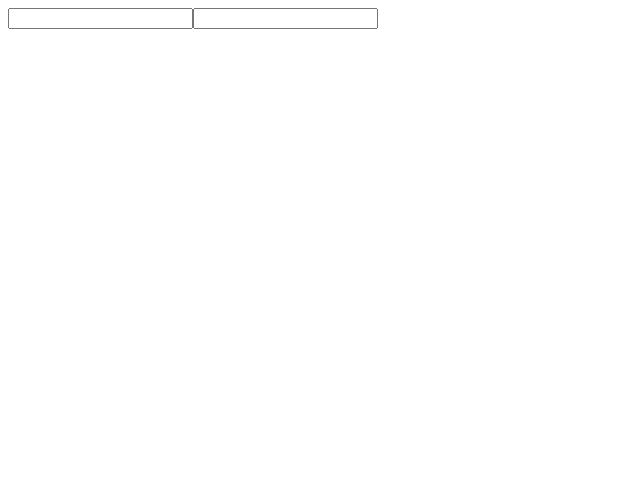
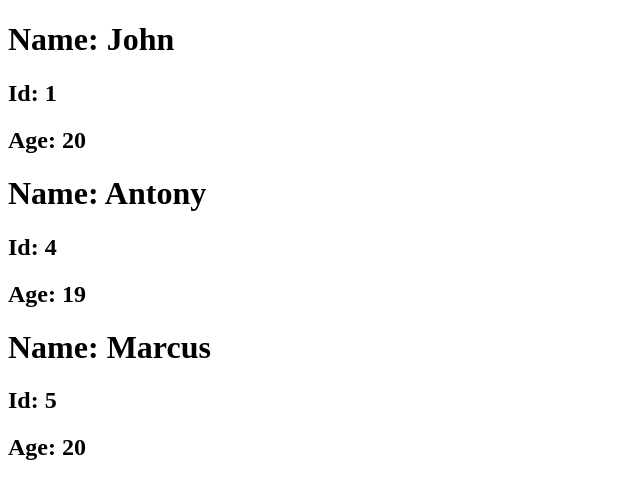
Before and after one commit to AntonioTcs/react_exercises, a React (Create React App) app: page / in a window 1280 px wide. Shown: the top 498 px of the page, without its empty margins (0-640 px from the left). Built offline with nearby package versions, Linux system fonts and the light colour scheme.

Commit message:
Feat:Exercise Solved

```diff
--- a/src/App.js
+++ b/src/App.js
@@ -1,19 +1,29 @@
-import { useForm } from "./useForm";
+import { useMemo } from "react";
 
+const list = [
+  { name: "John", id: 1, age: 20 },
+  { name: "Foo", id: 2, age: 17 },
+  { name: "Jonathan", id: 3, age: 16 },
+  { name: "Antony", id: 4, age: 19 },
+  { name: "Marcus", id: 5, age: 20 },
+];
 export function App() {
-  return <Form />;
+  return <FilteredList list={list} />;
 }
 
-function Form() {
-  const { user, handleInputChange } = useForm;
-
-  function handleChange(event) {
-    handleInputChange(event);
-  }
-  return (
-    <div>
-      <input name="username" onChange={handleChange} />
-      <input type="password" name="password" onChange={handleChange} />
-    </div>
+function FilteredList({ objList }) {
+  const listToRender = useMemo(
+    () =>
+      list.map((user, index) =>
+        user.age > 18 ? (
+          <div key={index}>
+            <h1>Name: {user.name}</h1>
+            <h2>Id: {user.id}</h2>
+            <h2>Age: {user.age}</h2>
+          </div>
+        ) : null
+      ),
+    []
   );
+  return <div>{listToRender}</div>;
 }
--- a/src/useForm.js
+++ /dev/null
@@ -1,22 +0,0 @@
-import { useState } from "react";
-
-export function useForm() {
-  const [data, setData] = useState({ username: "", password: "" });
-
-  function handleInputChange(event) {
-    const value = event.target.value;
-    const name = event.target.name;
-
-    setData((prevValue) => {
-      return {
-        ...prevValue,
-        [name]: value,
-      };
-    });
-
-    return {
-      user: data,
-      handleInputChange: handleInputChange,
-    };
-  }
-}
```
